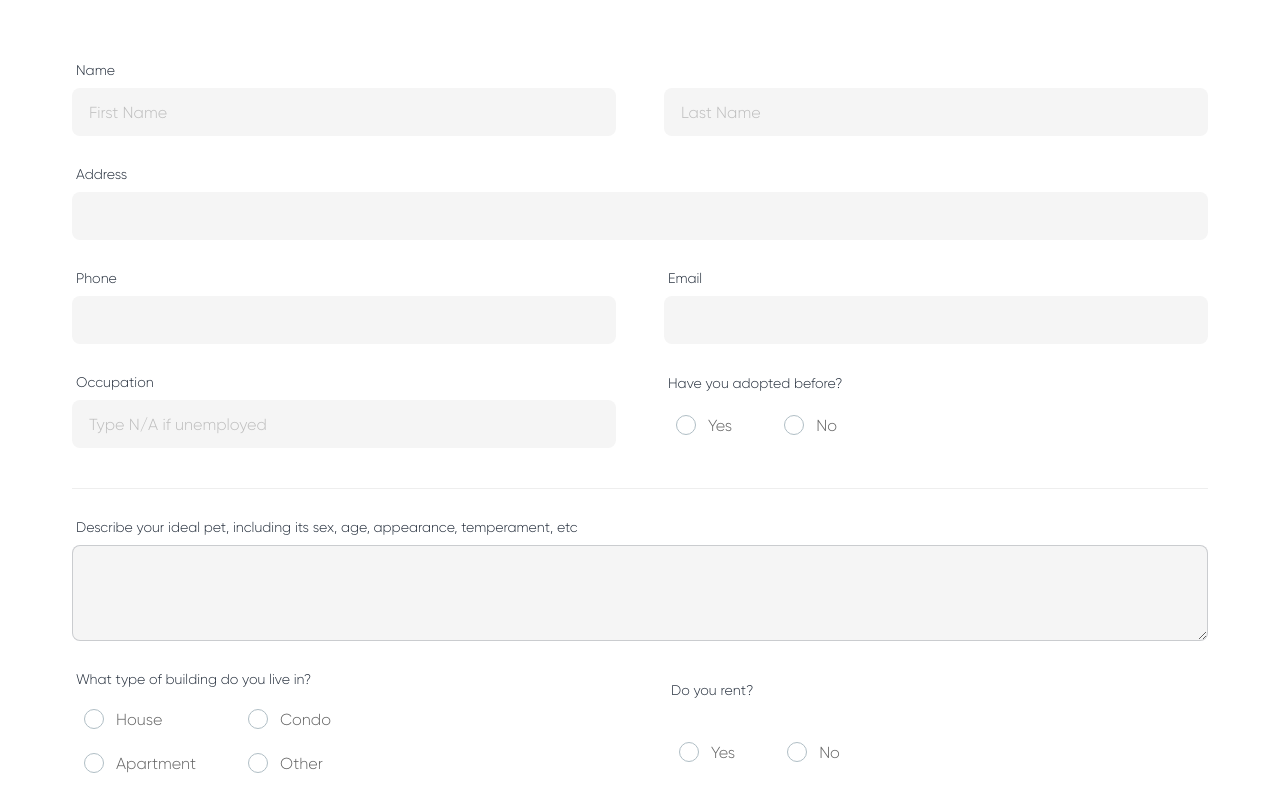
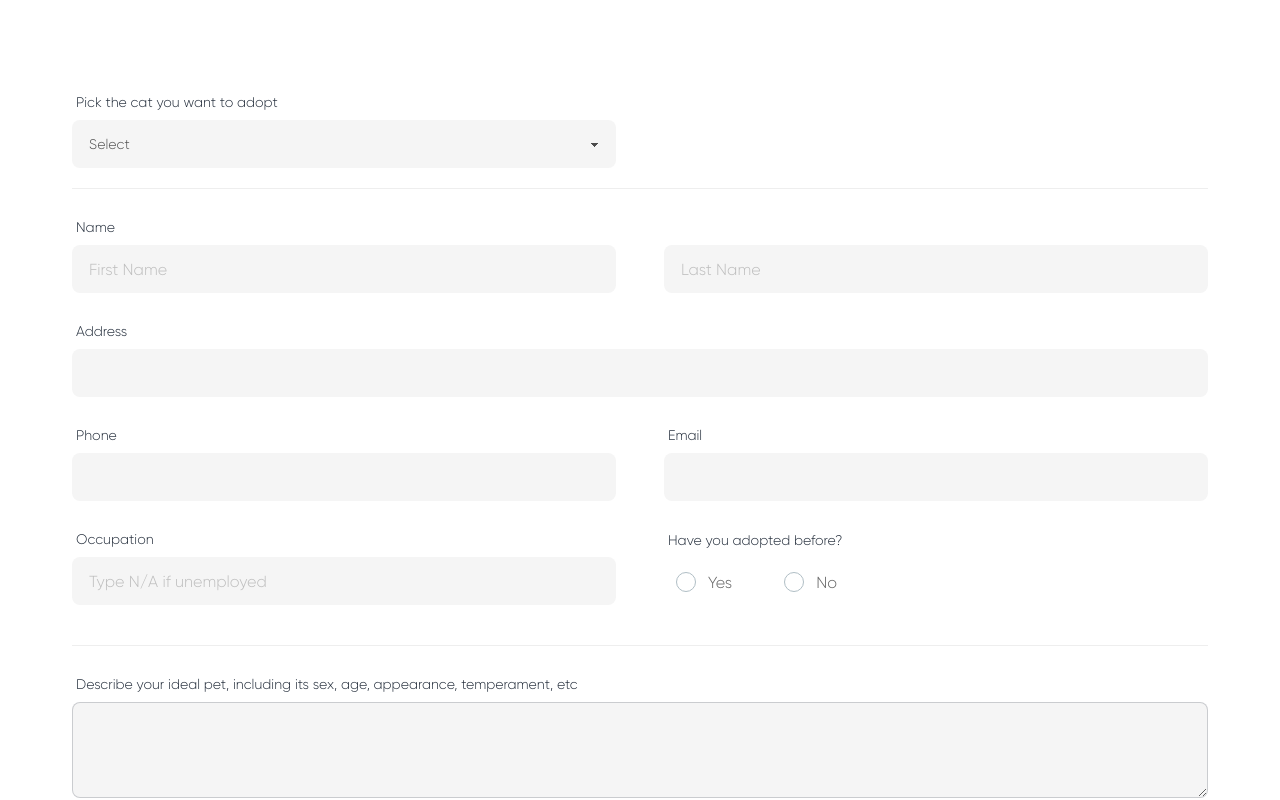
Before and after one commit to wintermelona/purrsonals, a Next.js app: page /adopt in a window 1280 px wide. Shown: the part 1140-1940 px from the top of the page. Built offline with nearby package versions, Linux system fonts and the light colour scheme; no server answers.

Commit message:
add scroll for long description

```diff
--- a/components/AdminNav.js
+++ b/components/AdminNav.js
@@ -28,7 +28,7 @@ const AdminNav = () => {
                         </div>
 
                         <div className="flex items-center mb-3 space-x-3">
-                            <svg xmlns="http://www.w3.org/2000/svg" width="16" height="16" fill="currentColor" class="bi bi-briefcase-fill" viewBox="0 0 16 16"> <path d="M6.5 1A1.5 1.5 0 0 0 5 2.5V3H1.5A1.5 1.5 0 0 0 0 4.5v1.384l7.614 2.03a1.5 1.5 0 0 0 .772 0L16 5.884V4.5A1.5 1.5 0 0 0 14.5 3H11v-.5A1.5 1.5 0 0 0 9.5 1h-3zm0 1h3a.5.5 0 0 1 .5.5V3H6v-.5a.5.5 0 0 1 .5-.5z" /> <path d="M0 12.5A1.5 1.5 0 0 0 1.5 14h13a1.5 1.5 0 0 0 1.5-1.5V6.85L8.129 8.947a.5.5 0 0 1-.258 0L0 6.85v5.65z" /> </svg>
+                            <svg xmlns="http://www.w3.org/2000/svg" width="16" height="16" fill="currentColor" className="bi bi-briefcase-fill" viewBox="0 0 16 16"> <path d="M6.5 1A1.5 1.5 0 0 0 5 2.5V3H1.5A1.5 1.5 0 0 0 0 4.5v1.384l7.614 2.03a1.5 1.5 0 0 0 .772 0L16 5.884V4.5A1.5 1.5 0 0 0 14.5 3H11v-.5A1.5 1.5 0 0 0 9.5 1h-3zm0 1h3a.5.5 0 0 1 .5.5V3H6v-.5a.5.5 0 0 1 .5-.5z" /> <path d="M0 12.5A1.5 1.5 0 0 0 1.5 14h13a1.5 1.5 0 0 0 1.5-1.5V6.85L8.129 8.947a.5.5 0 0 1-.258 0L0 6.85v5.65z" /> </svg>
                             <Link href="/admin/applications">
                                 <h3 className="ease-in duration-150 hover:text-white">Applications</h3>
                             </Link>
--- a/components/CatProf.js
+++ b/components/CatProf.js
@@ -1,7 +1,7 @@
 const CatProfile = ({ cat, deleteMode }) => {
     return (
         <div
-            className="card card-side w-96 overflow-hidden border-[#efeeee] bg-white border-2 m-5"
+            className="card card-side w-[19.5rem] overflow-hidden border-[#efeeee] bg-white border-2 m-5"
             style={{
                 boxShadow: '0px 0px 8px 4px rgba(0, 0, 0, 0.05)',
                 backgroundColor: deleteMode ? 'gray' : undefined,
@@ -16,11 +16,11 @@ const CatProfile = ({ cat, deleteMode }) => {
                 </div>
             </figure>
             <div className="card-body h-52">
-                <div className="content" style={{ overflowY: 'auto' }} >
+                <div className="ctn overflow-y-auto">
                     <h1>Name: {cat.name}</h1>
                     <h1>Age: {cat.age}</h1>
                     <h1>Sex: {cat.sex}</h1>
-                    <h1 style={{ wordWrap: 'break-word' }}>Description: {cat.description}</h1>
+                    <h1 className="break-words">Description: {cat.description}</h1>
                 </div>
             </div>
         </div>
--- a/components/Navbar.js
+++ b/components/Navbar.js
@@ -215,7 +215,7 @@ const Navbar = () => {
                             <h2 className="font-gilroyLight text-[#4B4B4B] text-lg py-5">Register and Create an Account</h2>
                           </div>
 
-                          <div className="flex flex-col justify-center place-items-center space-y-5 font-gilroy">
+                          <div className="flex flex-col justify-center place-items-center space-y-5 font-gilroyLight">
                             <Input size="lg" label="Name" value={name} onChange={(e) => setName(e.target.value)} />
                             {/* Potentially problematic to use same email and password state for register and login inputs */}
                             <Input size="lg" label="Email" value={email} onChange={(e) => setEmail(e.target.value)}/>
--- a/package.json
+++ b/package.json
@@ -20,8 +20,8 @@
     "flowbite-react": "^0.4.11",
     "formidable": "^3.5.0",
     "next": "13.4.5",
-    "next-auth": "^4.22.1",
-    "react": "18.2.0",
+    "next-auth": "^4.22.3",
+    "react": "^18.2.0",
     "react-dom": "18.2.0"
   },
   "devDependencies": {
--- a/pages/adopt.js
+++ b/pages/adopt.js
@@ -28,8 +28,8 @@ export default function Adopt() {
                 </div>
             </div>
 
-            <div className="hero-min-[70vh] pt-10 pb-20">
-                <div className="content w-full justify-center items-center mx-auto flex flex-col py-10">
+            <div className="my-28">
+                <div className="content w-full justify-center items-center mx-auto flex flex-col">
                     <h3 className="text-xl font-thin text-[#a3a3a1] text-center pb-5">APPLICATION</h3>
                     <h1 className="text-5xl font-gilroy text-center">
                         <span className="text-[#C5996C]">Fill</span> up the form and<br />
@@ -37,12 +37,24 @@ export default function Adopt() {
                     </h1>
 
                     <div className="form w-[71rem] pt-20">
-                        <div className="form-control flex pb-5">
+                        <label className="label">
+                            <span className="label-text">Pick the cat you want to adopt</span>
+                        </label>
+                        <select className="select bg-gray-100 w-[34rem] mb-5">
+                            <option disabled selected>Select</option>
+                            <option>Cat1</option>
+                            <option>Cat2</option>
+                            <option>Cat3</option>
+                        </select>
+
+                        <hr />
+
+                        <div className="form-control flex my-5">
                             <label className="label">
                                 <span className="label-text">Name</span>
                             </label>
 
-                            <div className="name flex pb-5 space-x-12">
+                            <div className="name flex mb-5 space-x-12">
                                 <div className="grid">
                                     <input type="text" placeholder="First Name" className="input bg-gray-100 w-[34rem]" />
                                 </div>
@@ -52,14 +64,14 @@ export default function Adopt() {
                                 </div>
                             </div>
 
-                            <div className="address pb-5">
+                            <div className="address mb-5">
                                 <label className="label">
                                     <span className="label-text">Address</span>
                                 </label>
                                 <input type="text" className="input bg-gray-100 w-full" />
                             </div>
 
-                            <div className="name flex pb-5 space-x-12">
+                            <div className="name flex mb-5 space-x-12">
                                 <div className="grid">
                                     <label className="label">
                                         <span className="label-text">Phone</span>
@@ -75,7 +87,7 @@ export default function Adopt() {
                                 </div>
                             </div>
 
-                            <div className="name flex pb-5 space-x-12">
+                            <div className="name flex mb-5 space-x-12">
                                 <div className="grid">
                                     <label className="label">
                                         <span className="label-text">Occupation</span>
@@ -97,14 +109,14 @@ export default function Adopt() {
 
                         <hr />
 
-                        <div className="form-control py-5">
+                        <div className="form-control my-5">
                             <label className="label">
                                 <span className="label-text">Describe your ideal pet, including its sex, age, appearance, temperament, etc</span>
                             </label>
                             <textarea className="textarea textarea-bordered bg-gray-100 h-24"></textarea>
                         </div>
 
-                        <div className="name flex pb-5 space-x-[21rem]">
+                        <div className="name flex mb-5 space-x-[21rem]">
                             <div className="grid">
                                 <label className="label">
                                     <span className="label-text">What type of building do you live in?</span>
--- a/styles/globals.css
+++ b/styles/globals.css
@@ -51,3 +51,13 @@ a {
 ::-webkit-scrollbar-thumb:hover {
   background: #555;
 }
+
+.no-scrollbar::-webkit-scrollbar {
+  display: none;
+}
+
+/* Hide scrollbar for IE, Edge and Firefox */
+.no-scrollbar {
+  -ms-overflow-style: none;  /* IE and Edge */
+  scrollbar-width: none;  /* Firefox */
+}
```
Also changed, not shown: pages/cats.js (+11 -10 lines), 1 other file (tests, documents, lock files or other folders).
